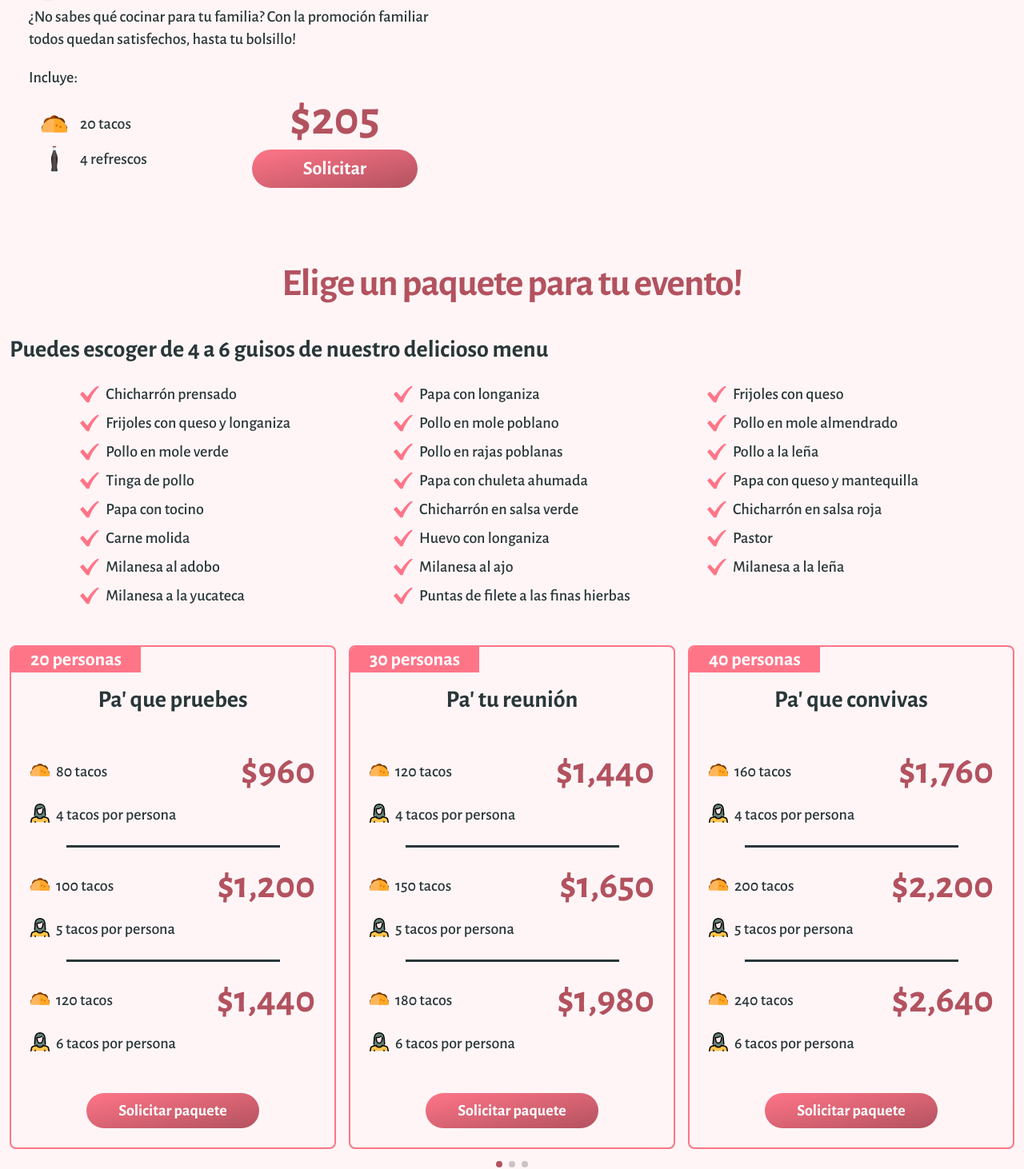
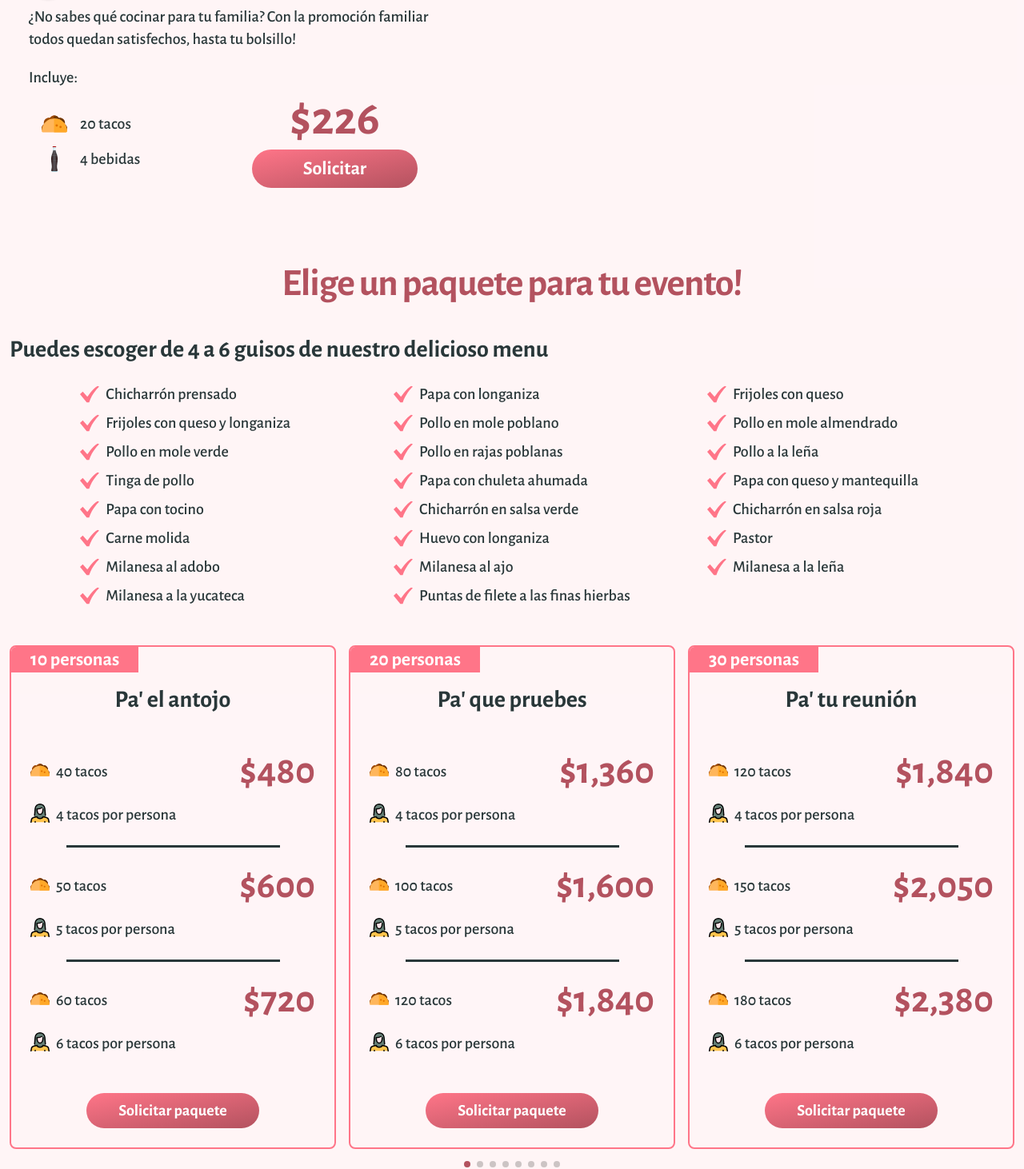
Before and after one commit to ChaconEfrain/tacos_ciel_chacon, a Next.js app: page / in a window 1280 px wide. Shown: the part 1673-3135 px from the top of the page at 80% size. Built offline with nearby package versions, Linux system fonts and the light colour scheme; what tailwindcss-animated would draw is missing.

Commit message:
Add more packages

```diff
--- a/src/constants/index.js
+++ b/src/constants/index.js
@@ -34,8 +34,8 @@ export const PROMOTIONS = [
     description:
       "Si buscas algo rápido, con buen sabor y a un excelente precio, la promoción personal es ideal para ti!",
     tacos: "4 tacos",
-    drinks: "1 refresco",
-    price: "$55",
+    drinks: "1 bebida",
+    price: "$58",
     icon: <Person />,
   },
   {
@@ -43,8 +43,8 @@ export const PROMOTIONS = [
     description:
       "El paquete perfecto para compartir con tu amigo/a, pareja ó con quien tú quieras!",
     tacos: "8 tacos",
-    drinks: "2 refrescos",
-    price: "$105",
+    drinks: "2 bebidas",
+    price: "$114",
     icon: <Couple />,
   },
   {
@@ -52,13 +52,34 @@ export const PROMOTIONS = [
     description:
       "¿No sabes qué cocinar para tu familia? Con la promoción familiar todos quedan satisfechos, hasta tu bolsillo!",
     tacos: "20 tacos",
-    drinks: "4 refrescos",
-    price: "$205",
+    drinks: "4 bebidas",
+    price: "$226",
     icon: <Family />,
   },
 ];
 
 export const PACKAGES = [
+  {
+    title: "Pa' el antojo",
+    groupSize: "10 personas",
+    options: [
+      {
+        tacos: "40 tacos",
+        tacosForEach: "4 tacos por persona",
+        price: "$480",
+      },
+      {
+        tacos: "50 tacos",
+        tacosForEach: "5 tacos por persona",
+        price: "$600",
+      },
+      {
+        tacos: "60 tacos",
+        tacosForEach: "6 tacos por persona",
+        price: "$720",
+      },
+    ],
+  },
   {
     title: "Pa' que pruebes",
     groupSize: "20 personas",
@@ -66,17 +87,17 @@ export const PACKAGES = [
       {
         tacos: "80 tacos",
         tacosForEach: "4 tacos por persona",
-        price: "$960",
+        price: "$1,360",
       },
       {
         tacos: "100 tacos",
         tacosForEach: "5 tacos por persona",
-        price: "$1,200",
+        price: "$1,600",
       },
       {
         tacos: "120 tacos",
         tacosForEach: "6 tacos por persona",
-        price: "$1,440",
+        price: "$1,840",
       },
     ],
   },
@@ -87,17 +108,17 @@ export const PACKAGES = [
       {
         tacos: "120 tacos",
         tacosForEach: "4 tacos por persona",
-        price: "$1,440",
+        price: "$1,840",
       },
       {
         tacos: "150 tacos",
         tacosForEach: "5 tacos por persona",
-        price: "$1,650",
+        price: "$2,050",
       },
       {
         tacos: "180 tacos",
         tacosForEach: "6 tacos por persona",
-        price: "$1,980",
+        price: "$2,380",
       },
     ],
   },
@@ -108,17 +129,17 @@ export const PACKAGES = [
       {
         tacos: "160 tacos",
         tacosForEach: "4 tacos por persona",
-        price: "$1,760",
+        price: "$2,160",
       },
       {
         tacos: "200 tacos",
         tacosForEach: "5 tacos por persona",
-        price: "$2,200",
+        price: "$2,600",
       },
       {
         tacos: "240 tacos",
         tacosForEach: "6 tacos por persona",
-        price: "$2,640",
+        price: "$3,040",
       },
     ],
   },
@@ -129,17 +150,17 @@ export const PACKAGES = [
       {
         tacos: "200 tacos",
         tacosForEach: "4 tacos por persona",
-        price: "$2,200",
+        price: "$2,600",
       },
       {
         tacos: "250 tacos",
         tacosForEach: "5 tacos por persona",
-        price: "$2,500",
+        price: "$2,900",
       },
       {
         tacos: "300 tacos",
         tacosForEach: "6 tacos por persona",
-        price: "$3,000",
+        price: "$3,400",
       },
     ],
   },
@@ -150,17 +171,101 @@ export const PACKAGES = [
       {
         tacos: "240 tacos",
         tacosForEach: "4 tacos por persona",
-        price: "$2,400",
+        price: "$2,800",
       },
       {
         tacos: "300 tacos",
         tacosForEach: "5 tacos por persona",
-        price: "$3,000",
+        price: "$3,400",
       },
       {
         tacos: "360 tacos",
         tacosForEach: "6 tacos por persona",
+        price: "$4,000",
+      },
+    ],
+  },
+  {
+    title: "Pa' que disfrutes",
+    groupSize: "70 personas",
+    options: [
+      {
+        tacos: "280 tacos",
+        tacosForEach: "4 tacos por persona",
+        price: "$3,200",
+      },
+      {
+        tacos: "350 tacos",
+        tacosForEach: "5 tacos por persona",
+        price: "$3,900",
+      },
+      {
+        tacos: "420 tacos",
+        tacosForEach: "6 tacos por persona",
+        price: "$4,600",
+      },
+    ],
+  },
+  {
+    title: "Pa' que te llenes",
+    groupSize: "80 personas",
+    options: [
+      {
+        tacos: "320 tacos",
+        tacosForEach: "4 tacos por persona",
         price: "$3,600",
+      },
+      {
+        tacos: "400 tacos",
+        tacosForEach: "5 tacos por persona",
+        price: "$4,400",
+      },
+      {
+        tacos: "480 tacos",
+        tacosForEach: "6 tacos por persona",
+        price: "$5,200",
+      },
+    ],
+  },
+  {
+    title: "Pa' que te alcance",
+    groupSize: "90 personas",
+    options: [
+      {
+        tacos: "360 tacos",
+        tacosForEach: "4 tacos por persona",
+        price: "$4,000",
+      },
+      {
+        tacos: "450 tacos",
+        tacosForEach: "5 tacos por persona",
+        price: "$4,900",
+      },
+      {
+        tacos: "540 tacos",
+        tacosForEach: "6 tacos por persona",
+        price: "$5,800",
+      },
+    ],
+  },
+  {
+    title: "Pa' que te pidan",
+    groupSize: "100 personas",
+    options: [
+      {
+        tacos: "400 tacos",
+        tacosForEach: "4 tacos por persona",
+        price: "$4,400",
+      },
+      {
+        tacos: "500 tacos",
+        tacosForEach: "5 tacos por persona",
+        price: "$5,400",
+      },
+      {
+        tacos: "600 tacos",
+        tacosForEach: "6 tacos por persona",
+        price: "$6,400",
       },
     ],
   },
```
